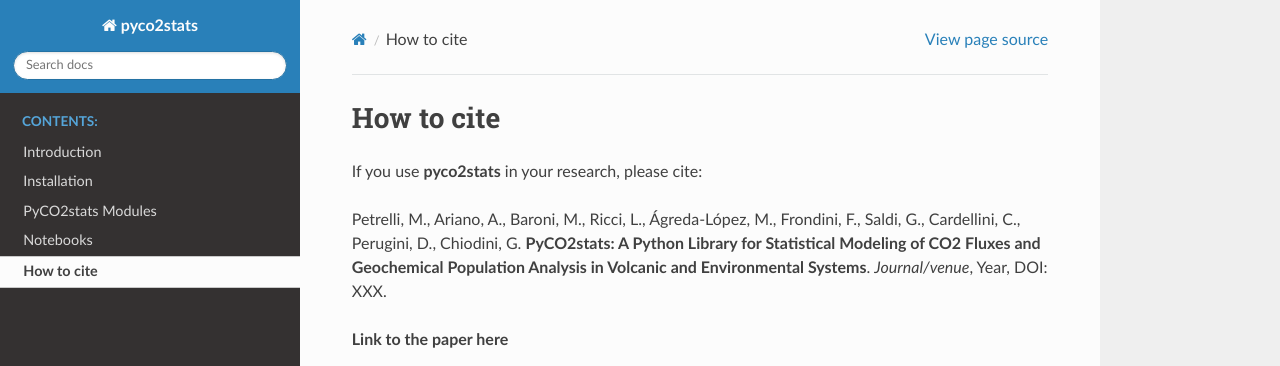
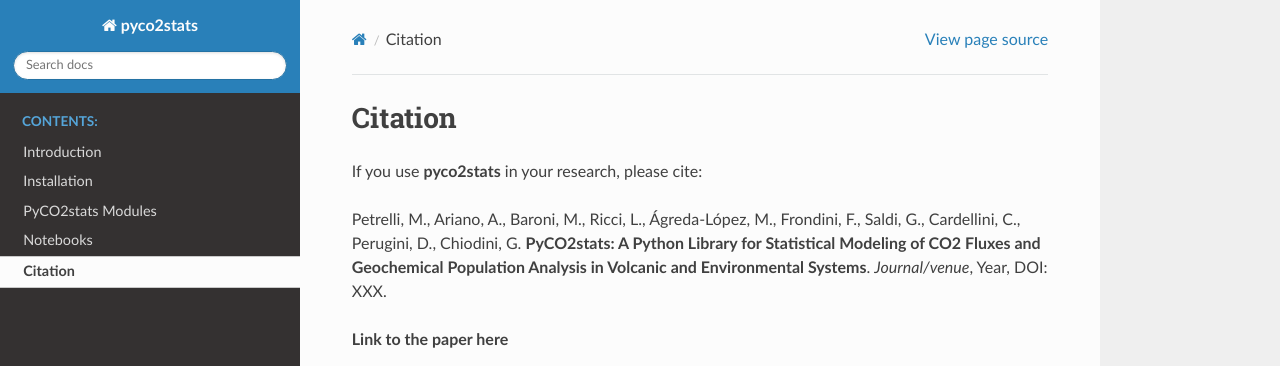
Before and after one commit to AIVolcanoLab/pyco2stats, a Sphinx documentation site: the page built from docs/citation.rst, in a window 1280 px wide. Shown: the top 366 px of the page. Built offline with Sphinx 7.4.7 and the Read the Docs theme 3.1.0, drawn with Linux system fonts in a browser that asks for light colours; pages that are not in the unit, such as notebooks, are missing from menus.

Commit message:
Update citation.rst

```diff
--- a/docs/citation.rst
+++ b/docs/citation.rst
@@ -1,4 +1,4 @@
-How to cite
+Citation
 ============================
 
 If you use **pyco2stats** in your research, please cite:
```
